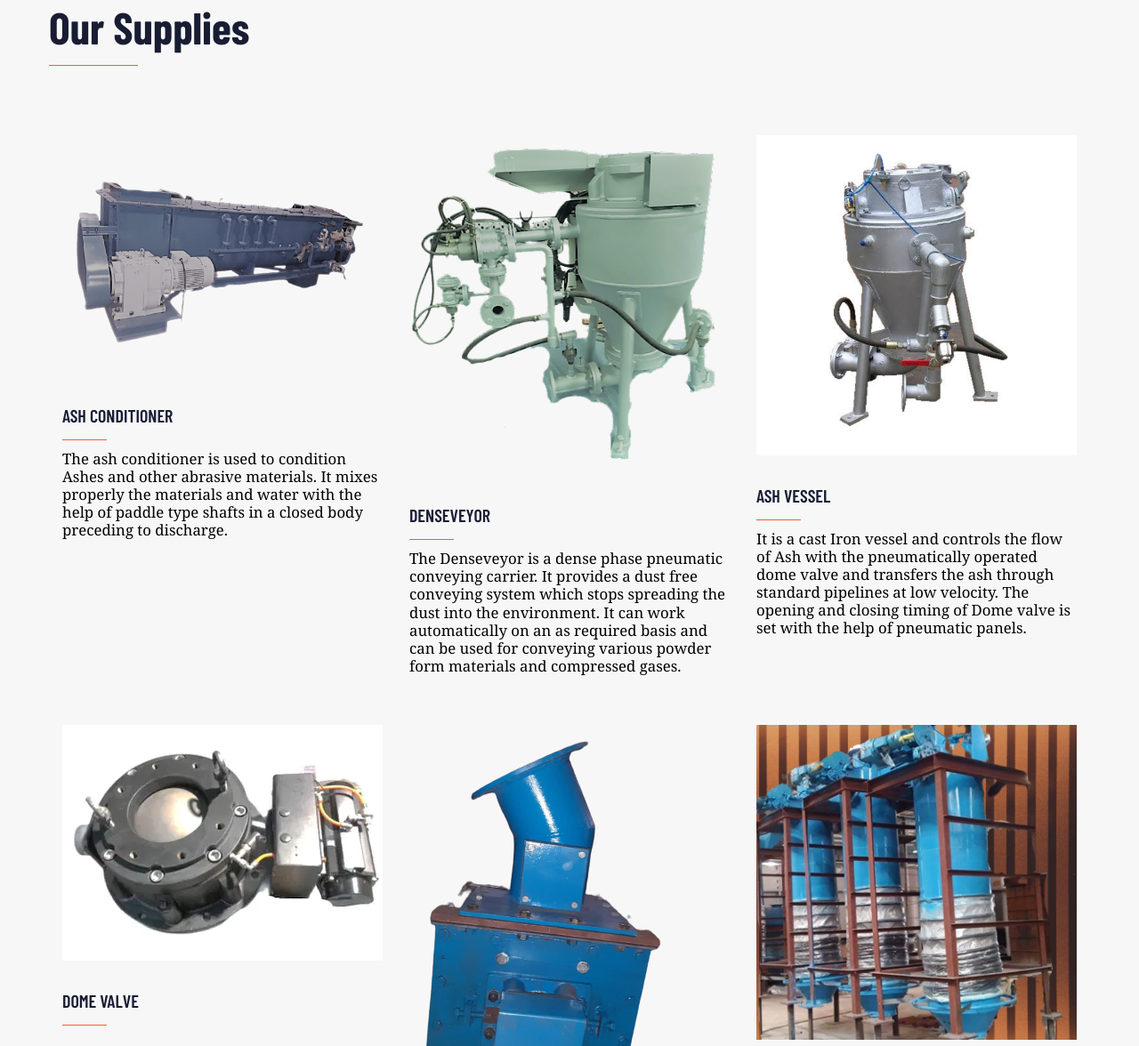
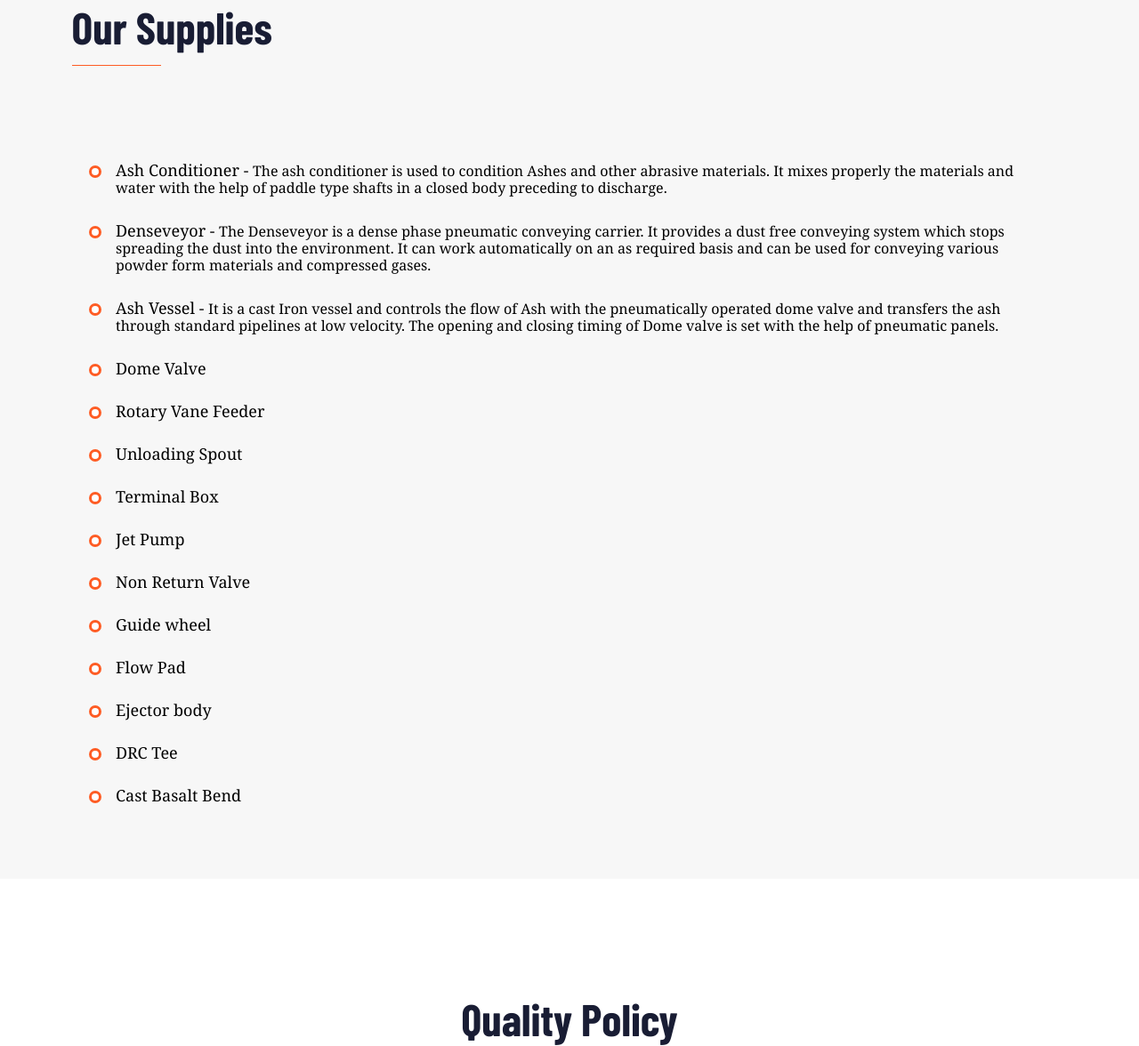
Before and after one commit to abhinav2000kiit/qtechEngSvs, a plain HTML site: page index.html in a window 1280 px wide. Shown: the part 3483-4659 px from the top of the page at 89% size. Drawn offline with nearby package versions, Linux system fonts and the light colour scheme; a web font is replaced by a local one.

Commit message:
removing pics

```diff
--- a/index.html
+++ b/index.html
@@ -423,12 +423,174 @@
       <div class="container">
         <div class="row">
           <div class="col-xl-9">
-            <div class="section_tittle">
+            <div style="padding-left: 2vw" class="section_tittle">
               <h2>Our Supplies</h2>
             </div>
           </div>
         </div>
-        <div class="row">
+        <ul class="unordered-list" style="font-size: larger">
+          <li
+            style="
+              font-family: Georgia, 'Times New Roman', Times, serif;
+              color: black;
+              font-size: large;
+            "
+          >
+            Ash Conditioner -
+            <span
+              style="
+                font-family: Georgia, 'Times New Roman', Times, serif;
+                color: black;
+                font-size: medium;
+              "
+              >The ash conditioner is used to condition Ashes and other abrasive
+              materials. It mixes properly the materials and water with the help
+              of paddle type shafts in a closed body preceding to
+              discharge.</span
+            >
+          </li>
+          <li
+            style="
+              font-family: Georgia, 'Times New Roman', Times, serif;
+              color: black;
+              font-size: large;
+            "
+          >
+            Denseveyor -
+            <span
+              style="
+                font-family: Georgia, 'Times New Roman', Times, serif;
+                color: black;
+                font-size: medium;
+              "
+              >The Denseveyor is a dense phase pneumatic conveying carrier. It
+              provides a dust free conveying system which stops spreading the
+              dust into the environment. It can work automatically on an as
+              required basis and can be used for conveying various powder form
+              materials and compressed gases.</span
+            >
+          </li>
+          <li
+            style="
+              font-family: Georgia, 'Times New Roman', Times, serif;
+              color: black;
+              font-size: large;
+            "
+          >
+            Ash Vessel -
+            <span
+              style="
+                font-family: Georgia, 'Times New Roman', Times, serif;
+                color: black;
+                font-size: medium;
+              "
+              >It is a cast Iron vessel and controls the flow of Ash with the
+              pneumatically operated dome valve and transfers the ash through
+              standard pipelines at low velocity. The opening and closing timing
+              of Dome valve is set with the help of pneumatic panels.</span
+            >
+          </li>
+          <li
+            style="
+              font-family: Georgia, 'Times New Roman', Times, serif;
+              color: black;
+              font-size: large;
+            "
+          >
+            Dome Valve
+          </li>
+          <li
+            style="
+              font-family: Georgia, 'Times New Roman', Times, serif;
+              color: black;
+              font-size: large;
+            "
+          >
+            Rotary Vane Feeder
+          </li>
+          <li
+            style="
+              font-family: Georgia, 'Times New Roman', Times, serif;
+              color: black;
+              font-size: large;
+            "
+          >
+            Unloading Spout
+          </li>
+          <li
+            style="
+              font-family: Georgia, 'Times New Roman', Times, serif;
+              color: black;
+              font-size: large;
+            "
+          >
+            Terminal Box
+          </li>
+          <li
+            style="
+              font-family: Georgia, 'Times New Roman', Times, serif;
+              color: black;
+              font-size: large;
+            "
+          >
+            Jet Pump
+          </li>
+          <li
+            style="
+              font-family: Georgia, 'Times New Roman', Times, serif;
+              color: black;
+              font-size: large;
+            "
+          >
+            Non Return Valve
+          </li>
+          <li
+            style="
+              font-family: Georgia, 'Times New Roman', Times, serif;
+              color: black;
+              font-size: large;
+            "
+          >
+            Guide wheel
+          </li>
+          <li
+            style="
+              font-family: Georgia, 'Times New Roman', Times, serif;
+              color: black;
+              font-size: large;
+            "
+          >
+            Flow Pad
+          </li>
+          <li
+            style="
+              font-family: Georgia, 'Times New Roman', Times, serif;
+              color: black;
+              font-size: large;
+            "
+          >
+            Ejector body
+          </li>
+          <li
+            style="
+              font-family: Georgia, 'Times New Roman', Times, serif;
+              color: black;
+              font-size: large;
+            "
+          >
+            DRC Tee
+          </li>
+          <li
+            style="
+              font-family: Georgia, 'Times New Roman', Times, serif;
+              color: black;
+              font-size: large;
+            "
+          >
+            Cast Basalt Bend
+          </li>
+        </ul>
+        <!-- <div class="row">
           <div class="col-lg-4 col-sm-6">
             <div class="single_industries">
               <img src="img/products/Ash Conditioner.png" alt="" />
@@ -572,7 +734,7 @@
               <p></p>
             </div>
           </div>
-        </div>
+        </div> -->
       </div>
     </section>
 
```
